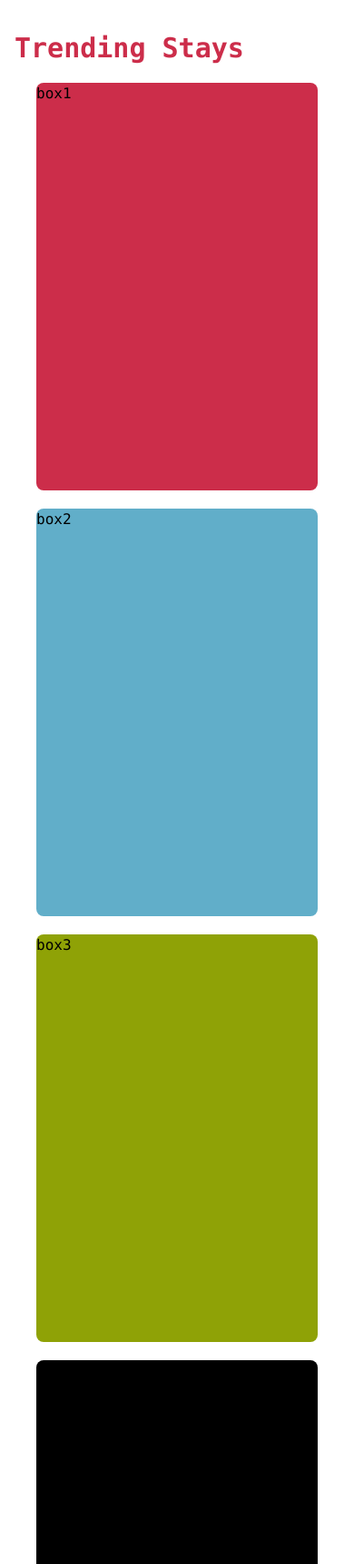
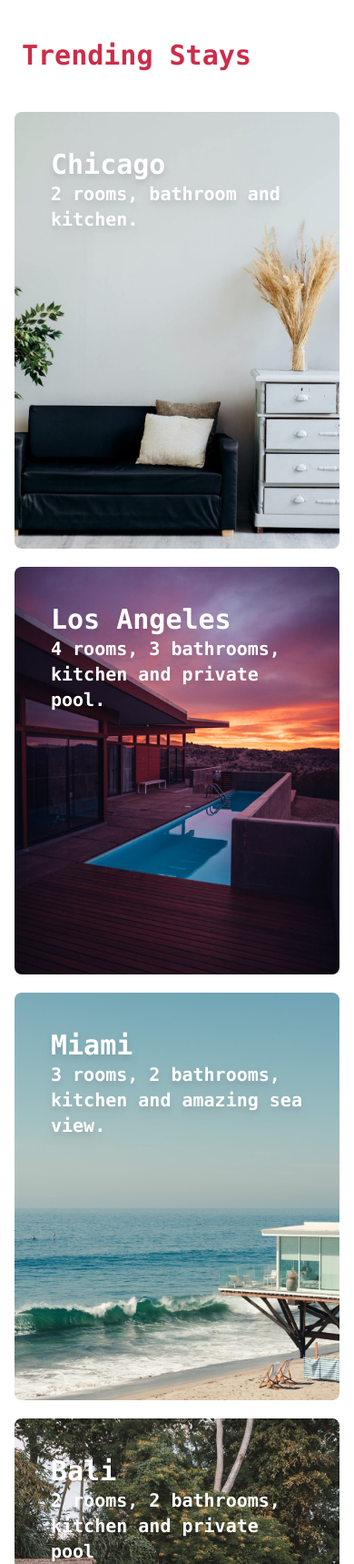
Before and after one commit to Bruno1084/PlatziTravel.github.io, a website: page index.html in a window 390 px wide. Shown: the part 1260-2979 px from the top of the page at 91% size. Drawn offline with Linux system fonts and the light colour scheme.

Commit message:
Responsive version complete

```diff
--- a/index.html
+++ b/index.html
@@ -20,10 +20,10 @@
         </nav>
 
         <nav class="hidden md:block my-auto">
-            <a href="#" class="hover:text-black">Locations</a>
-            <a href="#" class="hover:text-black">Stays</a>
-            <a href="#" class="hover:text-black">FAQS</a>
-            <a href="#" class="hover:text-black">About Us</a>
+            <a href="#" class="hover:text-black mx-2">Locations</a>
+            <a href="#" class="hover:text-black mx-2">Stays</a>
+            <a href="#" class="hover:text-black mx-2">FAQS</a>
+            <a href="#" class="hover:text-black mx-2">About Us</a>
         </nav>
 
         <div class="hidden md:flex  my-3">
@@ -31,8 +31,6 @@
             <img src="./public/svg/moon.svg" alt="icon-mode" class="mx-3">
             <img src="./public/svg/user.svg" alt="icon-user" class="mx-3">
         </div>
-
-
     </header>
 
 
@@ -125,18 +123,39 @@
 
     <!-- Trending Section -->
     <section id="Sec-Trending">
-        <h3 class="text-red text-3xl font-bold m-4">Trending Stays</h3>
+        <h3 class="text-red text-3xl font-bold p-6">Trending Stays</h3>
 
-        <div class="px-10">
-            <div class="my-5 bg-red rounded-lg h-[28rem]">box1</div>
+        <div class="px-4 md:px-10">
+            <div class="my-5 bg-[url('/public/imgs/chicago.jpg')] bg-cover bg-bottom rounded-lg h-[30rem] p-10">
+                <div class="text-white font-bold text-left md:text-right">
+                    <h3 class="text-3xl drop-shadow-lg">Chicago</h3>
+                    <p class="text-xl drop-shadow-lg">2 rooms, bathroom and kitchen.</p>
+
+                </div>
+            </div>
 
             <div class="grid grid-rows-3 md:grid-rows-4 md:grid-cols-5 gap-5 md:h-[40rem]">
 
-                <div class="bg-blue rounded-lg h-[28rem] md:h-auto row-span-1 md:col-span-2 md:row-span-4">box2</div>
+                <div class="rounded-lg bg-[url('/public/imgs/LA.jpg')] bg-cover bg-center h-[28rem] md:h-auto row-span-1 md:col-span-2 md:row-span-4 p-10">
+                    <div class="text-white font-bold text-left md:text-right">
+                        <h3 class="text-3xl drop-shadow-lg">Los Angeles</h3>
+                        <p class="text-xl drop-shadow-lg">4 rooms, 3 bathrooms, <br>kitchen and private pool.</p>
+                    </div>
+                </div>
 
-                <div class="bg-green rounded-lg row-span-1 md:col-span-3 md:row-span-2">box3</div>
+                <div class="rounded-lg bg-[url('/public/imgs/miami.jpg')] bg-cover bg-bottom row-span-1 md:col-span-3 md:row-span-2 p-10">
+                    <div class="text-white font-bold text-left md:text-right">
+                        <h3 class="text-3xl drop-shadow-lg">Miami</h3>
+                        <p class="text-xl drop-shadow-lg">3 rooms, 2 bathrooms, <br>kitchen and amazing sea view.</p>
+                    </div>
+                </div>
 
-                <div class="bg-black rounded-lg row-span-1 md:col-span-3 md:row-span-2">box4</div>
+                <div class="rounded-lg bg-[url('/public/imgs/bali.jpg')] bg-cover bg-bottom  row-span-1 md:col-span-3 md:row-span-2 p-10">
+                    <div class="text-white font-bold text-left md:text-right">
+                        <h3 class="text-3xl drop-shadow-lg">Bali</h3>
+                        <p class="text-xl drop-shadow-lg">2 rooms, 2 bathrooms, <br>kitchen and private pool</p>
+                    </div>
+                </div>
 
             </div>
 
@@ -144,31 +163,6 @@
 
 
     </section>
-
-    <!-- Section Trending
-    <section id="Sec-Trending" class="px-10">
-        <h3 class="m-4 text-red text-3xl font-bold">Trending Stays</h3>
-
-        <div class="rounded-xl my-6 h-[36rem] overflow-hidden">
-            <img src="../public/imgs/chicago.jpg" alt="img-chicago" class="w-full h-full">
-        </div>
-
-        <div class="container-grid grid grid-cols-5 grid-rows-2 my-4 h-[40rem] gap-6">
-            <div class="rounded-xl col-span-2 row-span-2 overflow-hidden">
-                <img src="../public/imgs/LA.jpg" alt="img-losAngeles">
-            </div>
-
-            <div class="rounded-xl col-span-3 overflow-hidden">
-                <img src="../public/imgs/miami.jpg" alt="img-miami" class="w-full h-full">
-            </div>
-
-            <div class="rounded-xl col-span-3 overflow-hidden">
-                <img src="../public/imgs/bali.jpg" alt="img-bali" class="w-full h-full">
-            </div>
-        </div>
-    </section>
-    -->
-
 
 
     <!-- Section FAQ -->
```
Also changed, not shown: dist/output.css.
